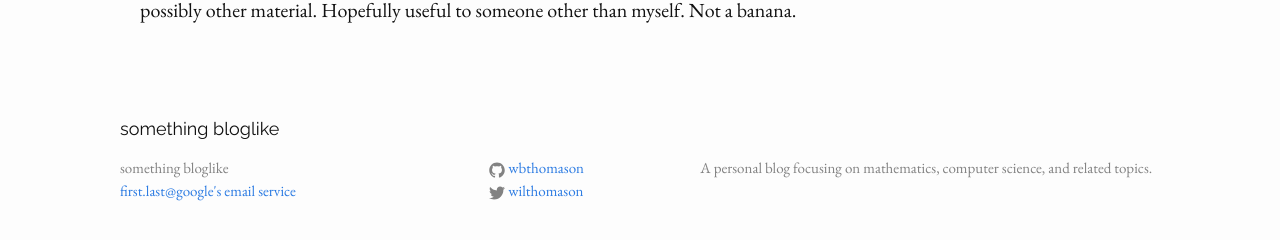
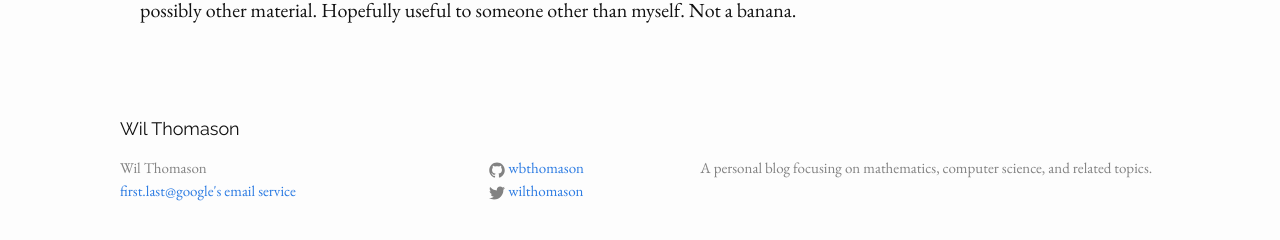
Before and after one commit to wbthomason/wbthomason.github.io, a Jekyll site: the page built from about.md, in a window 1280 px wide and 900 px high, scrolled down 586 px. Shown: the part 638-878 px from the top of the window. Built offline with Jekyll 4.4.1, drawn with Linux system fonts in a browser that asks for light colours; nearby versions of some CDN libraries; some of the changed text lies outside the part shown.

Commit message:
Changing to site

```diff
--- a/_config.yml
+++ b/_config.yml
@@ -1,9 +1,9 @@
 # Site settings
-title: something bloglike
+title: Wil Thomason
 email: first.last@google's email service
 description: A personal blog focusing on mathematics, computer science, and related topics.
-baseurl: ""
-url: "http://wbthomason.me"
+baseurl: "/blog"
+url: "http://wbthomason.co"
 twitter_username: wilthomason
 github_username:  wbthomason
 titlecase: false
```
